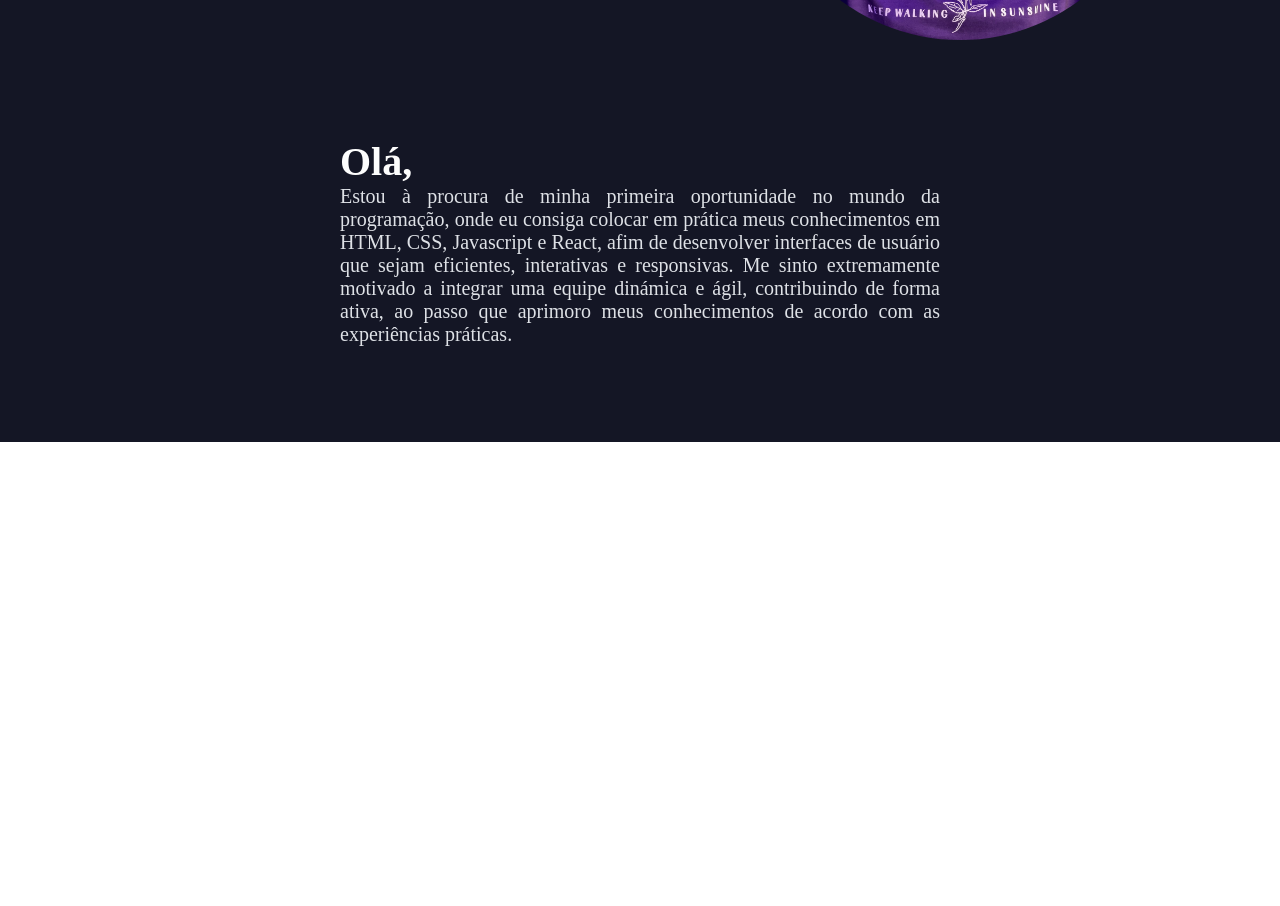
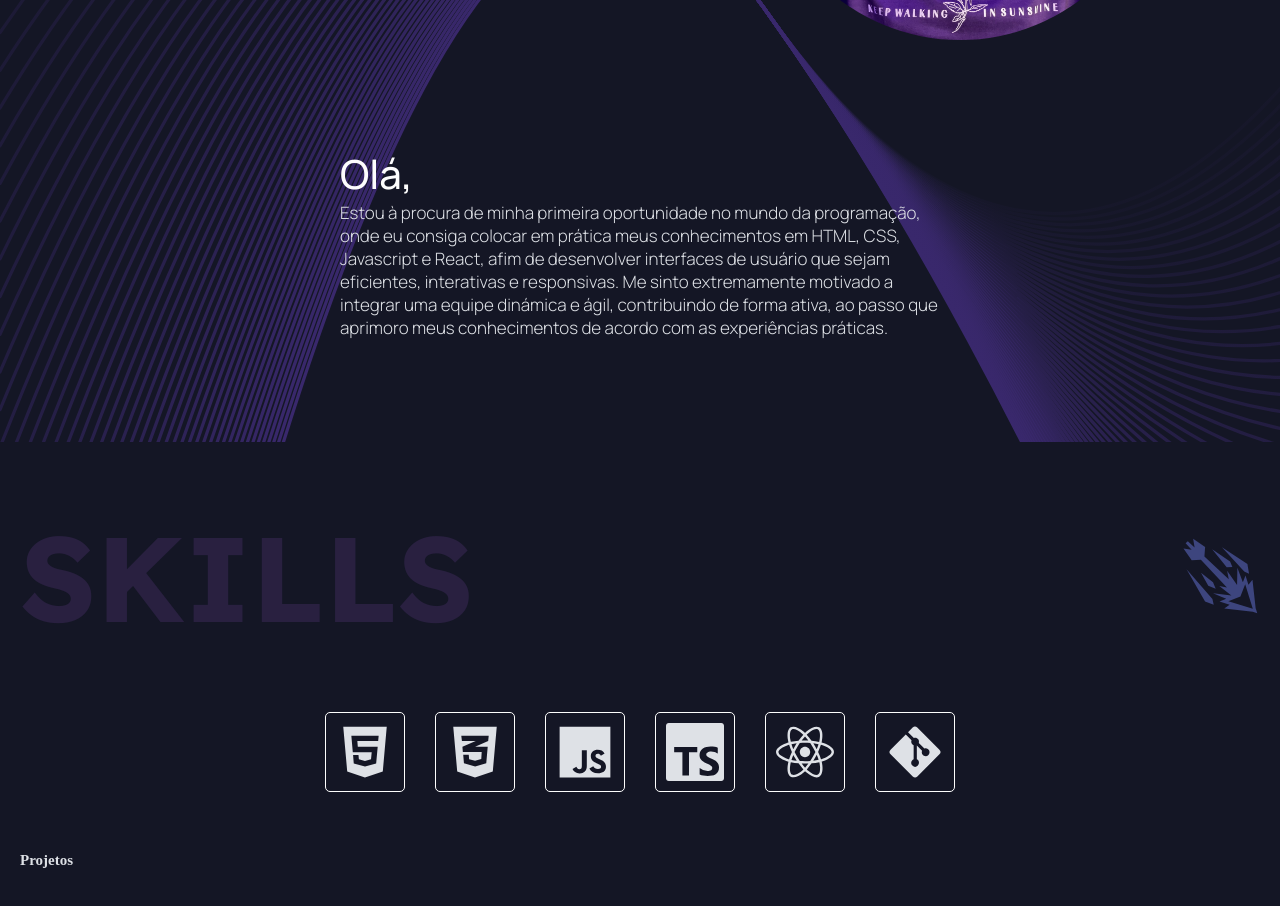
Before and after one commit to devbrunogomes/portfolio, a React (Create React App) app: page / in a window 1280 px wide. Shown: the part 420-1326 px from the top of the page. Before the commit the page ends 862 px from the top, so only its background shows below. Built offline with nearby package versions, Linux system fonts and the light colour scheme.

Commit message:
section skills was concluded

```diff
--- a/package.json
+++ b/package.json
@@ -8,6 +8,7 @@
     "@testing-library/user-event": "^13.5.0",
     "react": "^18.2.0",
     "react-dom": "^18.2.0",
+    "react-icons": "^5.0.1",
     "react-scripts": "5.0.1",
     "sass": "^1.72.0",
     "web-vitals": "^2.1.4"
--- a/src/App.css
+++ b/src/App.css
@@ -10,6 +10,7 @@
 :root{
   font-size: 62.5%;
   --background-color: #141625;
+  --title-icon-color: #3d457e;
   --outside-title-color: #292040;
   --inside-title-color: #bb84e8;
   --content-font-color: #DEE1E6;
--- a/src/App.jsx
+++ b/src/App.jsx
@@ -11,9 +11,9 @@ function App() {
     <main>
       <Navbar/>
       <About id="about"/>
-      {/* <Skills id="skills"/>
+      <Skills id="skills"/>
       <Projects id="projects"/>
-      <Contacts id="contacts"/> */}
+      {/* <Contacts id="contacts"/> */}
     </main>
   );
 }
--- a/src/components/About/About.jsx
+++ b/src/components/About/About.jsx
@@ -8,12 +8,12 @@ export const About = (props) => {
         <div className={styles.titlesWrapper}>
           <h1>BRUNO</h1>
           <h2>GOMES</h2>
+          <hr />
           <h3>DEV FRONTEND</h3>
         </div>
         <div className={styles.imagem}>
-          <img  src={fotoPerfil} alt="" />
+          <img src={fotoPerfil} alt="" />
         </div>
-
       </div>
       <div className={styles.apresentation}>
         <p>
@@ -27,6 +27,7 @@ export const About = (props) => {
           contribuindo de forma ativa, ao passo que aprimoro meus conhecimentos
           de acordo com as experiências práticas.
         </p>
+
       </div>
     </section>
   );
--- a/src/components/About/styles.module.scss
+++ b/src/components/About/styles.module.scss
@@ -1,8 +1,13 @@
+
+
 .container {
   padding-top: 6rem;
-  max-width: 1240px;
+  // max-width: 1240px;
   width: 100%;
   margin: 0 auto;
+  background-repeat: no-repeat;
+  background-size: cover;
+  background-image: url("../../assets/lines-about.svg");
 
   .nameLogoWrapper {
     max-width: 1240px;
@@ -10,6 +15,7 @@
     display: flex;
     align-items: center;
     justify-content: space-between;
+
 
     @media screen and (max-width: 850px) {
       flex-direction: column-reverse;
@@ -82,6 +88,8 @@
       }
 
     }
+
+
   }
 
   .apresentation {
@@ -91,17 +99,19 @@
     align-items: center;
     justify-content: center;
     flex-direction: column;
+    margin: 0 auto;
 
     @media screen and (max-width: 450px) {
       padding: 2rem;
     }
 
     p {
-      text-align: justify;
+
       max-width: 60rem;
-      font-size: 2rem;
+      font-size: 1.7rem;
       font-weight: 300;
       color: var(--content-font-color);
+      font-family: var(--body-font-family);
 
       @media screen and (max-width: 450px) {
         font-size: 1.7rem;
@@ -110,7 +120,7 @@
 
       span {
         font-size: 4rem;
-        font-weight: 700;
+        font-weight: 500;
         color: var(--title-font-color);
 
         @media screen and (max-width: 450px) {
@@ -120,5 +130,7 @@
       }
 
     }
+
+
   }
 }
--- a/src/components/Navbar/styles.module.scss
+++ b/src/components/Navbar/styles.module.scss
@@ -3,9 +3,11 @@
   width: 99.9%;
   position: fixed;
   top: 0;
+  -webkit-box-shadow: 0px 4px 9px -1px #151625;
+  -moz-box-shadow: 0px 4px 9px -1px #151625;
+  box-shadow: 0px 4px 9px -1px #151625;
 
   nav {
-
     background-color: var(--background-color);
     color: var(--content-font-color);
     max-width: 1240px;
@@ -15,10 +17,8 @@
     align-items: center;
     justify-content: space-between;
 
-
     @media screen and (max-width: 420px) {
       justify-content: space-around;
-
     }
 
     ul {
@@ -36,6 +36,12 @@
         color: var(--content-font-color);
         font-size: 1.7rem;
         font-weight: 300;
+        transition: filter 0.5s ease-in-out;
+
+        &:hover {
+          filter: brightness(150%);
+          transition: filter 0.5s ease-in-out;
+        }
       }
     }
   }
--- a/src/components/Skills/Skills.jsx
+++ b/src/components/Skills/Skills.jsx
@@ -1,9 +1,25 @@
-import styles from "./styles.module.scss"
+import styles from "./styles.module.scss";
+import { GiEnergyArrow } from "react-icons/gi";
+import { FaHtml5, FaCss3Alt, FaReact, FaGitAlt } from "react-icons/fa";
+import { IoLogoJavascript } from "react-icons/io5";
+import { SiTypescript } from "react-icons/si";
 
 export const Skills = (props) => {
   return (
-    <section  id={props.id} className={styles.container}>
-      <h1>Skills</h1>
+    <section id={props.id} className={styles.container}>
+      <div className={styles.title}>
+        <h1>SKILLS </h1>
+
+        <div className={styles.iconTitle}>
+          <GiEnergyArrow />
+        </div>
+      </div>
+
+      <div className={styles.iconsWrapper}>
+        <div className={styles.icons}>
+          <FaHtml5 /> <FaCss3Alt /> <IoLogoJavascript /> <SiTypescript /> <FaReact /> <FaGitAlt />
+        </div>
+      </div>
     </section>
-  )
-}
+  );
+};
--- a/src/components/Skills/styles.module.scss
+++ b/src/components/Skills/styles.module.scss
@@ -1,6 +1,87 @@
 .container {
   padding-top: 6rem;
-  max-width: 1240px;
-  height: 50vh;
+  // max-width: 1240px;
+  width: 100%;
+  // height: 50vh;
   margin: 0 auto;
+
+
+  .title {
+    max-width: 1240px;
+    margin: 0 auto;
+    display: flex;
+    align-items: center;
+    justify-content: space-between;
+
+    h1 {
+      font-size: 12rem;
+      color: var(--outside-title-color);
+      font-family: var(--headings-font-family);
+
+      @media screen and (max-width: 600px) {
+        font-size: 8rem;
+      }
+
+      @media screen and (max-width: 450px) {
+        font-size: 5rem;
+      }
+    }
+
+    .iconTitle * {
+      font-size: 8rem;
+      color: var(--title-icon-color);
+
+      @media screen and (max-width: 600px) {
+        font-size: 6rem;
+      }
+
+      @media screen and (max-width: 450px) {
+        font-size: 3rem;
+      }
+    }
+
+  }
+
+  .iconsWrapper {
+    max-width: 1000px;
+    margin: 6rem auto 0;
+    display: flex;
+    align-items: center;
+    justify-content: center;
+
+    @media screen and (max-width: 600px) {
+      margin: 2rem auto 0;
+    }
+
+
+
+
+    .icons {
+      display: flex;
+      flex-wrap: wrap;
+      align-items: center;
+      justify-content: center;
+      gap:3rem;
+
+      @media screen and (max-width: 600px) {
+        gap: 2rem;
+      }
+
+      & > * {
+        font-size: 8rem;
+        border: 0.1rem solid var(--title-font-color);
+        border-radius: 5px;
+        padding: 1rem;
+        color: var(--title-font-color);
+
+        @media screen and (max-width: 600px) {
+          font-size: 6rem;
+        }
+
+      }
+
+    }
+
+
+  }
 }
```
Also changed, not shown: src/assets/lines-about.svg (added), 1 other file (tests, documents, lock files or other folders).
